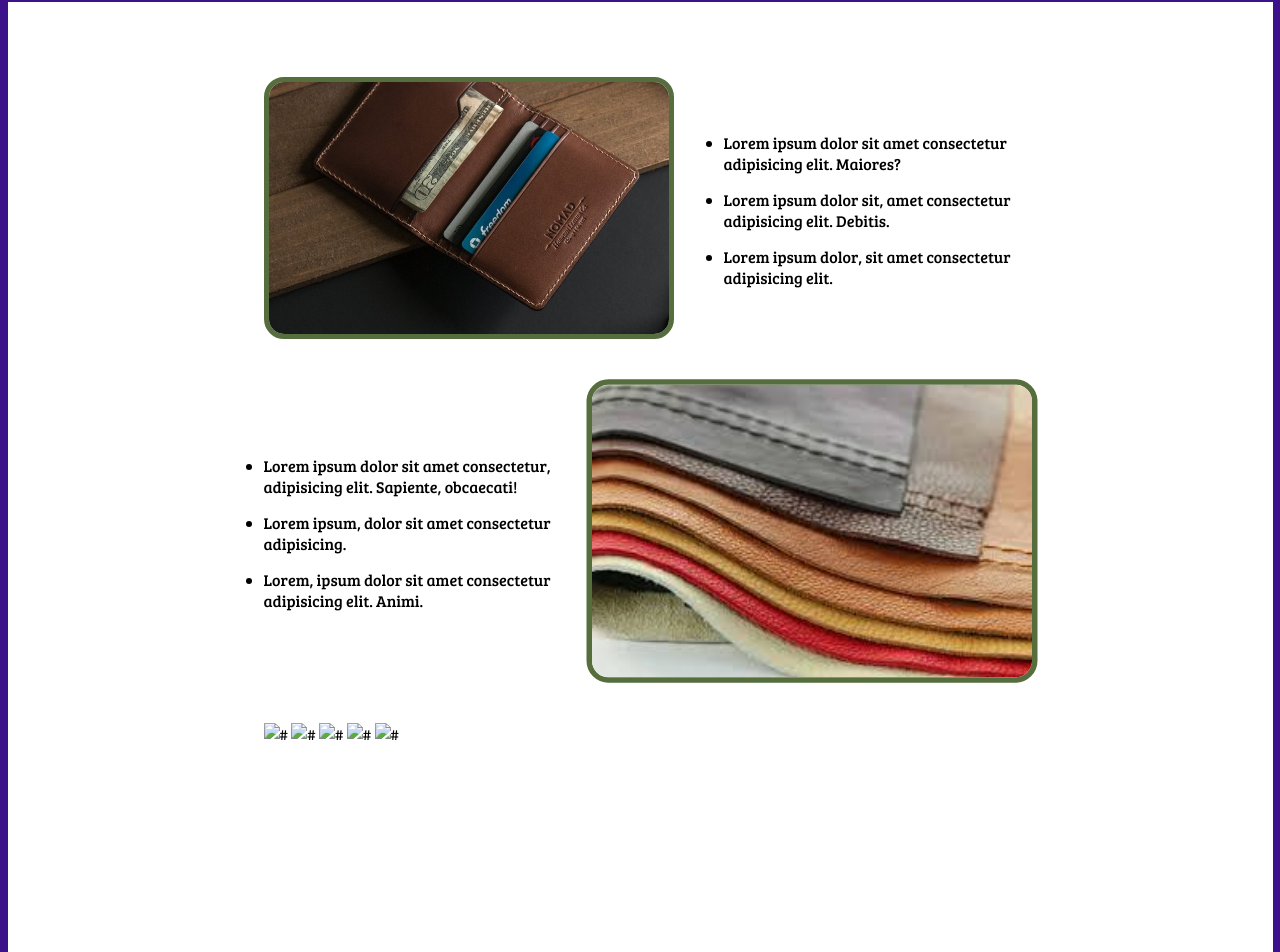
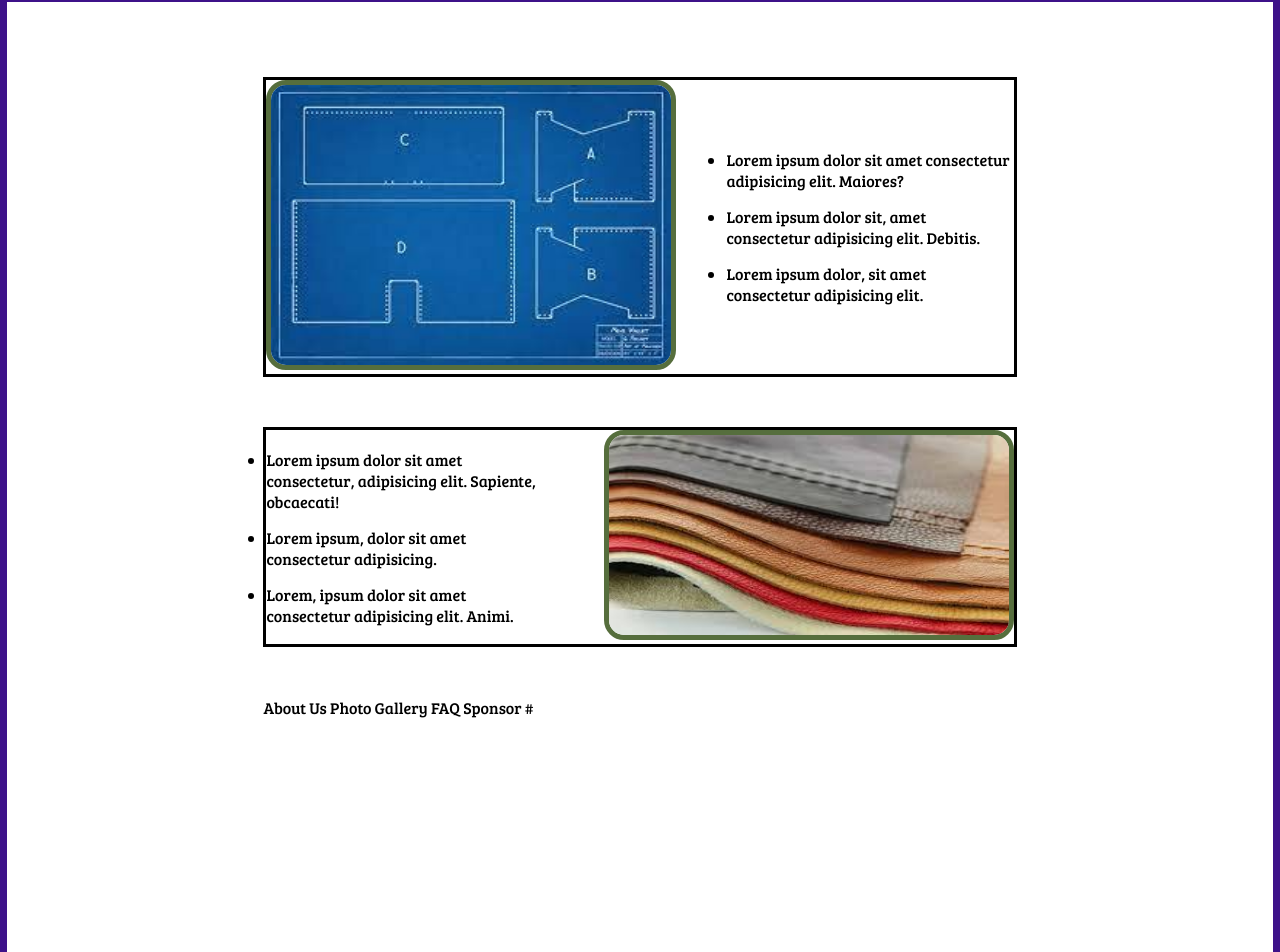
Before and after one commit to AWOliver/AWOliver.github.io, a plain HTML site: page home.html in a window 1280 px wide. Shown: the part 110-1062 px from the top of the page. Drawn offline with Linux system fonts and the light colour scheme.

Commit message:
new pictures and html

```diff
--- a/home.html
+++ b/home.html
@@ -22,7 +22,7 @@
       <a href="home.html">Home</a>
       <a href="#">Products</a>
       <a href="#">Guides</a>
-      <a href="#">About us</a>
+      <a href="about.html">About us</a>
     </nav>
 
     <!--En knapp som ska ha en meny inuti sig. Därför lägger jag även till en div i klassen-->
@@ -38,17 +38,22 @@
 
 
   <body>
-
+    <!--Skapar en klass för allt i w-->
     <div class="topHome">
 
+      <!--Detta är det vänstra vertikala strecket-->
       <div class="vertline"></div>
 
+      <!--Detta är en klass för allt innehåll i body förutom strecken-->
       <div class="content">
-      <div class="products">
-        <a href="products.html">
-          <img src="wallet.jpg" alt="A wallet" class="prodImg"/>
+
+        <!--Det första stora innehållet-->
+        <div class="designs">
+          <!--Här skapar jag länkar både till bilden och texkten-->
+        <a href="designs.html">
+          <img src="Blueprint.jpg" alt="Our Wallet designs" class="designImg"/>
         </a>
-        <a href="products.html">
+        <a href="designs.html">
         <ul>
           <li>Lorem ipsum dolor sit amet consectetur adipisicing elit. Maiores?</li>
           <li>Lorem ipsum dolor sit, amet consectetur adipisicing elit. Debitis.</li>
@@ -56,7 +61,9 @@
         </ul>
       </a>
       </div>
+      <!--här skapar jag nästa -->
        <div class="leather">
+         <!--Här gör jag likadant fast jag lägger innehålet i en annan ordning-->
         <a href="leather.html">
         <ul>
           <li>Lorem ipsum dolor sit amet consectetur, adipisicing elit. Sapiente, obcaecati!</li>
@@ -65,16 +72,16 @@
         </ul>
       </a>
         <a href="leather.html">
-          <img src="leather.jpg" alt="A wallet" class="lethImg" />
+          <img src="leather.jpg" alt="Leather Guide" class="lethImg" />
         </a>
       </div>
 
       <div class="moreCont">
-        <img src="#" alt="#">
-        <img src="#" alt="#">
-        <img src="#" alt="#">
-        <img src="#" alt="#">
-        <img src="#" alt="#">
+        <a href="About.html" class="footCont">About Us</a>
+        <a href="gallery.html" class="footCont"> Photo Gallery</a>
+        <a href="faq.html" class= "footCont">FAQ</a>
+        <a href="Sponsor.html">Sponsor</a>
+        <a href="#">#</a>
       </div>
     </div>
 
--- a/style.css
+++ b/style.css
@@ -113,7 +113,15 @@ kunna anpassas utan flexbox samt ger den positionering för att få knappen att
   transition: 0.35s;
 }
 
-/*BODY*/
+/*
+BODY
+BODY
+BODY
+BODY
+BODY
+BODY
+BODY
+*/
 
 
 /*Ger denna del specifika egenskaper för att
@@ -163,19 +171,23 @@ kunna anpassas utan flexbox samt ger den positionering för att få knappen att
   gap: 50px;
 }
 
-.products {
+.designs {
   display: flex;
   gap: 50px;
   justify-content: center;
   align-items: center;
   margin-top: 10%;
+  border: #000 solid 3px;
 }
 
 .leather {
+  margin-right: auto;
   display: flex;
   gap: 50px;
   justify-content: center;
   align-items: center;
+  border: #000 solid 3px;
+  position:relative;
 }
 
 .topHome a{
@@ -183,17 +195,32 @@ kunna anpassas utan flexbox samt ger den positionering för att få knappen att
   color: #000;
 }
 
-.products img{
+.designImg{
   width: 400px;
+  max-height: 280px;
   border-radius: 20px;
   border: #566e3d solid 5px;
 }
 
+.designs:hover .designImg{
+  border: #000 2px solid;
+  box-shadow: 5px 5px 7px #000;
+  transform: scale(1.1);
+  transition: 1s;
+}
+/*AYUDARME linjerna rör sig. Måste skapa effekten för att bilden ska försvinna*/
 .leather img {
   width: 400px;
+  max-height: 200px;
   border-radius: 20px;
   border: #566e3d solid 5px;
+}
+
+.leather:hover .lethImg{
   transform: scale(1.1);
+  transition: 1s;
+  border: #000 solid 2px;
+  box-shadow: 5px 5px 7px #000;
 }
 
 .topHome ul{
@@ -201,7 +228,3 @@ kunna anpassas utan flexbox samt ger den positionering för att få knappen att
   flex-direction: column;
   gap: 15px;
 }
-
-.moreCont {
-
-}
```
Also changed, not shown: about.html (added, +13 -0 lines), Blueprint.jpg (added), tools.jpg (added).
